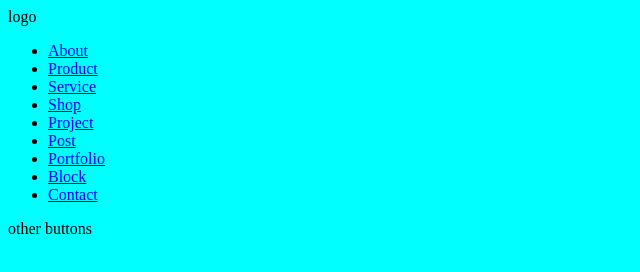
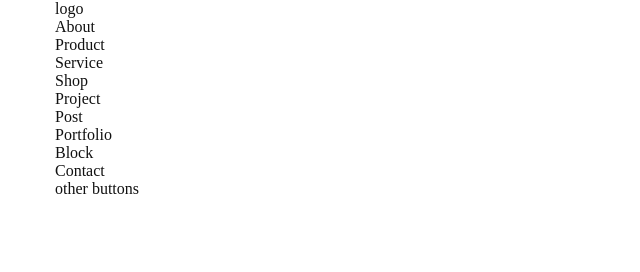
Before and after one commit to izhuk5/Itech, a website built with Vite: page index.html in a window 1280 px wide. Shown: the whole page, without its empty margins (0-640 px from the left). Built offline with nearby package versions, Linux system fonts and the light colour scheme.

Commit message:
add scss var, layout, link

```diff
--- a/index.html
+++ b/index.html
@@ -9,21 +9,29 @@
   </head>
   <body>
     <header>
+      <div class="container">
         <div>logo</div>
         <nav>
           <ul>
-          <li><a href="pages/about/index.html">About</a></li>
-          <li><a href="pages/product/index.html">Product</a></li>
-          <li><a href="pages/service/index.html">Service</a></li>
-          <li><a href="pages/shop/index.html">Shop</a></li>
-          <li><a href="pages/project/index.html">Project</a></li>
-          <li><a href="pages/post/index.html">Post</a></li>
-          <li><a href="pages/portfolio/index.html">Portfolio</a></li>
-          <li><a href="pages/block/index.html">Block</a></li>
-          <li><a href="pages/contact/index.html">Contact</a></li>
+            <li><a class="link" href="pages/about/index.html">About</a></li>
+            <li><a class="link" href="pages/product/index.html">Product</a></li>
+            <li><a class="link" href="pages/service/index.html">Service</a></li>
+            <li><a class="link" href="pages/shop/index.html">Shop</a></li>
+            <li><a class="link" href="pages/project/index.html">Project</a></li>
+            <li><a class="link" href="pages/post/index.html">Post</a></li>
+            <li><a class="link" href="pages/portfolio/index.html">Portfolio</a></li>
+            <li><a class="link" href="pages/block/index.html">Block</a></li>
+            <li><a class="link" href="pages/contact/index.html">Contact</a></li>
           </ul>
         </nav>
         <div>other buttons</div>
+      </div>
     </header>
+    <main>
+      <div class="container"></div>
+    </main>
+    <footer>
+      <div class="container"></div>
+    </footer>
   </body>
 </html>
--- a/pages/about/index.scss
+++ b/pages/about/index.scss
@@ -1,6 +1,2 @@
 @use "./../../styles/global";
 @use "./../../style";
-
-body {
-  background-color: olive;
-}
--- a/pages/block/index.scss
+++ b/pages/block/index.scss
@@ -0,0 +1 @@
+@use "./../../style";
--- a/pages/contact/index.scss
+++ b/pages/contact/index.scss
@@ -0,0 +1 @@
+@use "./../../style";
--- a/pages/portfolio/index.scss
+++ b/pages/portfolio/index.scss
@@ -0,0 +1 @@
+@use "./../../style";
--- a/pages/post/index.scss
+++ b/pages/post/index.scss
@@ -0,0 +1 @@
+@use "./../../style";
--- a/pages/product/index.scss
+++ b/pages/product/index.scss
@@ -1,3 +1 @@
-.color-picker {
-  border: 1px solid grey;
-}
+@use "./../../style";
--- a/pages/project/index.scss
+++ b/pages/project/index.scss
@@ -0,0 +1 @@
+@use "./../../style";
--- a/pages/service/index.scss
+++ b/pages/service/index.scss
@@ -0,0 +1 @@
+@use "./../../style";
--- a/pages/shop/index.scss
+++ b/pages/shop/index.scss
@@ -0,0 +1 @@
+@use "./../../style";
--- a/style.scss
+++ b/style.scss
@@ -1,3 +1,35 @@
+@use "./styles/global.scss";
+
 html {
-  background-color: aqua;
+  color: var(--black-color);
 }
+
+body,
+ul,
+li,
+p,
+h1,
+h2,
+h3,
+h4,
+h5,
+h6 {
+  margin: 0;
+  padding: 0;
+}
+
+a {
+  text-decoration: none;
+}
+
+li {
+  list-style: none;
+}
+
+header,
+main,
+footer {
+  display: flex;
+  flex-direction: column;
+  align-items: center;
+}
--- /dev/null
+++ b/styles/colors.scss
@@ -0,0 +1,4 @@
+:root {
+  --black-color: #111;
+  --violet-color: #5842bc;
+}
--- a/styles/global.scss
+++ b/styles/global.scss
@@ -1,2 +1,4 @@
 @use "buttons";
 @use "links";
+@use "colors";
+@use "layout";
--- /dev/null
+++ b/styles/layout.scss
@@ -0,0 +1,23 @@
+@use "variables" as v;
+
+.container {
+  width: 100%;
+
+  // Чому ми йдемо від менших до більших розширень?
+  // Використовуємо mobile first підхід, тому що ми спочатку пишемо стилі для мобільних пристроїв, а потім для більших екранів.
+  @media (min-width: v.$bigger-mobile) {
+    width: 540px;
+  }
+
+  @media (min-width: v.$tablet) {
+    width: 720px;
+  }
+
+  @media (min-width: v.$desktop) {
+    width: 1170px;
+  }
+
+  @media (min-width: v.$bigger-desktop) {
+    width: 1320px;
+  }
+}
--- a/styles/links.scss
+++ b/styles/links.scss
@@ -0,0 +1,13 @@
+@use "./../styles/variables";
+
+.link {
+  color: var(--black-color);
+  transition: var(--transition);
+  font-weight: 400;
+
+  &:hover,
+  &:active,
+  &:focus {
+    color: var(--violet-color);
+  }
+}
--- /dev/null
+++ b/styles/variables.scss
@@ -0,0 +1,9 @@
+// breakpoints
+$bigger-mobile: 576px;
+$tablet: 768px;
+$desktop: 1200px;
+$bigger-desktop: 1400px;
+
+:root {
+  --transition: all 0.3s ease;
+}
```
Also changed, not shown: style.css (deleted). Lines whose indentation alone changed are shown as unchanged.
